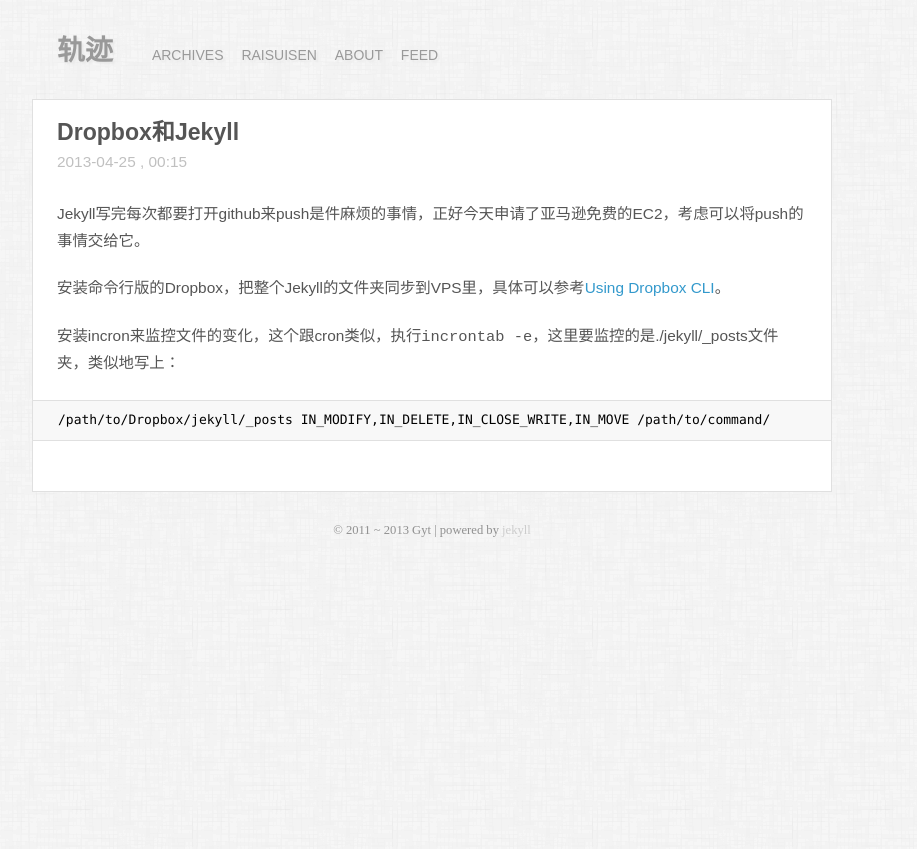
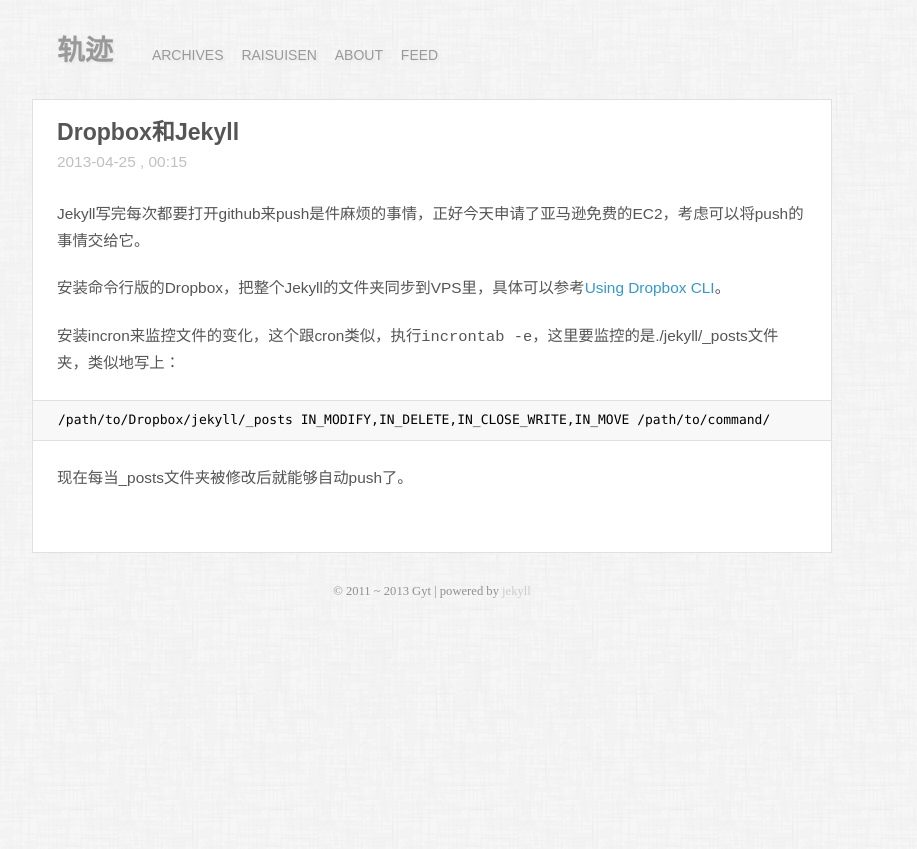
Before and after one commit to gyteng/gyteng.github.com, a Jekyll site: the page built from _posts/2013-04-25-Jekyll-And-Dropbox.markdown, in a window 1280 px wide. Shown: the top 849 px of the page, without its empty margins (208-1125 px from the left). Built offline with Jekyll 4.4.1, drawn with Linux system fonts in a browser that asks for light colours; some web fonts are replaced; Markdown is read by kramdown in place of the engine named in the settings; comment, search, counter and statistics services are not loaded.

Commit message:
From Amazon EC2

```diff
--- a/_posts/2013-04-25-Jekyll-And-Dropbox.markdown
+++ b/_posts/2013-04-25-Jekyll-And-Dropbox.markdown
@@ -13,3 +13,5 @@ Jekyll写完每次都要打开github来push是件麻烦的事情，正好今天
 安装incron来监控文件的变化，这个跟cron类似，执行`incrontab -e`，这里要监控的是./jekyll/_posts文件夹，类似地写上：
 
 	/path/to/Dropbox/jekyll/_posts IN_MODIFY,IN_DELETE,IN_CLOSE_WRITE,IN_MOVE /path/to/command/
+
+现在每当_posts文件夹被修改后就能够自动push了。
```
